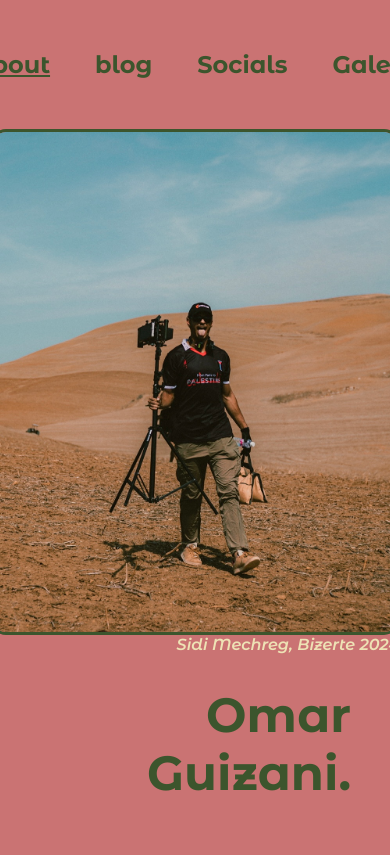
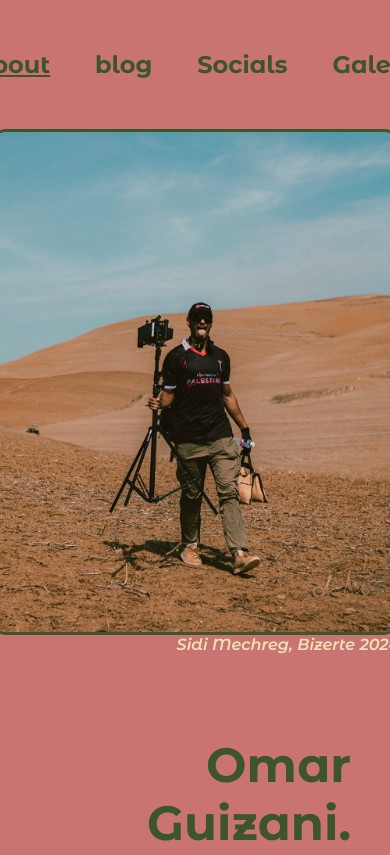
Before and after one commit to ThePathsChosenOne/ThePathsChosenOne.github.io, a plain HTML site: page index.html in a window 390 px wide. Shown: the top 855 px of the page. Drawn offline with Linux system fonts and the light colour scheme.

Commit message:
fix: add gap on hero

```diff
--- a/perso.css
+++ b/perso.css
@@ -38,11 +38,10 @@ a {
     justify-content: space-between;
     align-items: center;
     margin-block: 50px;
-}
 
-@media (max-width: 1200px) {
-    .hero {
+    @media (max-width: 1200px) {
         flex-direction: column;
+        gap: 50px;
         justify-content: center;
     }
 }
```
